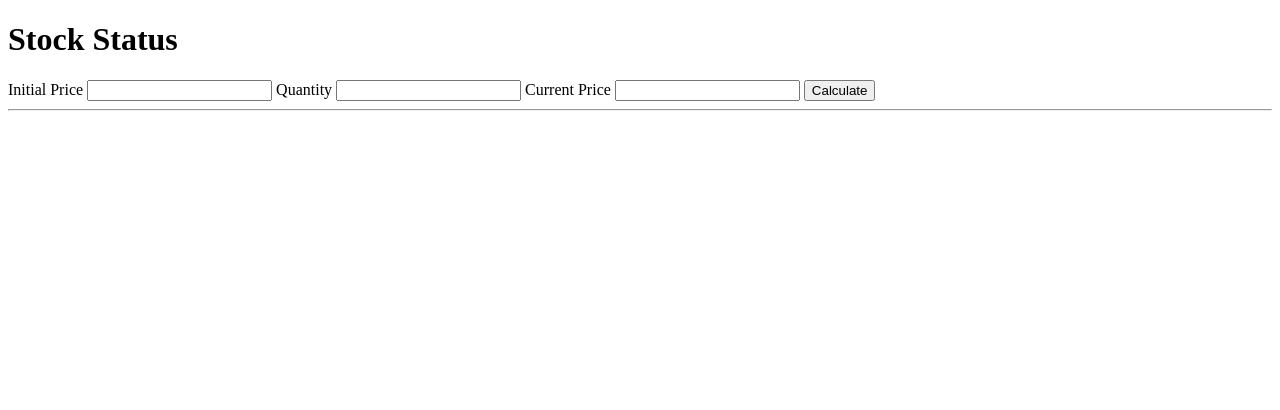
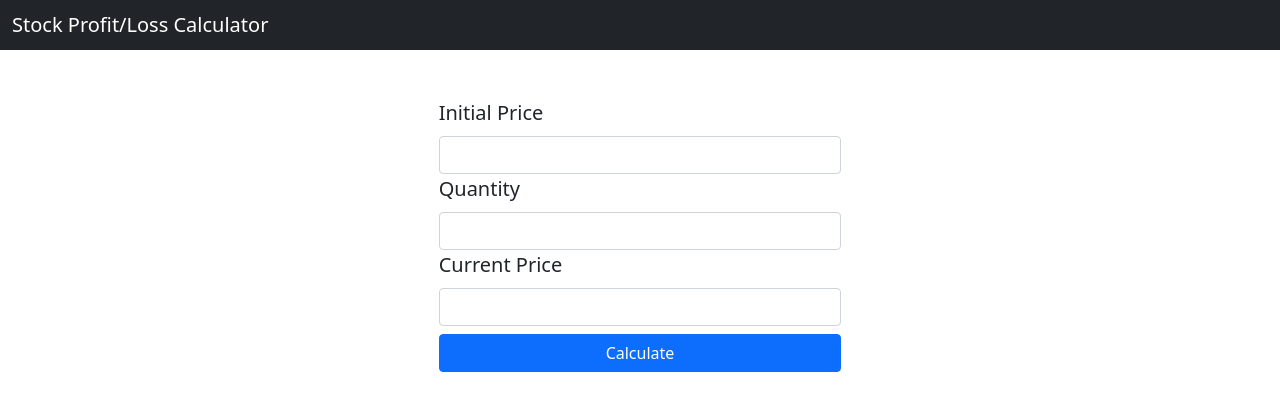
Before and after one commit to sarvjeetrajvansh/sharegrossvalue, a plain HTML site: page index.html in a window 1280 px wide. Drawn offline with nearby package versions, Linux system fonts and the light colour scheme.

Commit message:
Feat : Applied Bootstrap

```diff
--- a/index.html
+++ b/index.html
@@ -4,22 +4,34 @@
     <meta charset="UTF-8">
     <meta http-equiv="X-UA-Compatible" content="IE=edge">
     <meta name="viewport" content="width=device-width, initial-scale=1.0">
+    <!-- CSS only -->
+<link href="https://cdn.jsdelivr.net/npm/bootstrap@5.1.1/dist/css/bootstrap.min.css" rel="stylesheet" integrity="sha384-F3w7mX95PdgyTmZZMECAngseQB83DfGTowi0iMjiWaeVhAn4FJkqJByhZMI3AhiU" crossorigin="anonymous">
     <link rel="stylesheet" href="index.css">
     <title>Share|GrossValue</title>
 </head>
 <body>
+    <nav class="navbar navbar-dark bg-dark">
+        <div class="container-fluid">
+          <span class="navbar-brand mb-0 h1">Stock Profit/Loss Calculator</span>
+        </div>
+      </nav>
 
-    <h1>Stock Status</h1>
 
-    <label for="Input1">Initial Price</label>
-    <input type="number" class="inputs"/>
-    <label for="Input2" >Quantity</label>
-    <input type="number" class="inputs"/>
-    <label for="Input2">Current Price</label>
-    <input type="number" class="inputs"/>
-    <button id="btn-calculate">Calculate</button> <hr>
+    <div class="container  mt-4 pt-4 col-4" >
+    <label for="Input1" class="form-label fs-5">Initial Price</label>
+    <input type="number" class="inputs form-control"/>
+    <label for="Input2" class="form-label fs-5">Quantity</label>
+    <input type="number" class="inputs form-control"/>
+    <label for="Input3" class="form-label fs-5">Current Price</label>
+    <input type="number" class="inputs form-control"/>
+    <button id="btn-calculate" class="btn btn-primary col-12 mt-2">Calculate</button>
     <div id="output"></div>
 
+    </div>
+
+
     <script src="index.js"></script>
+    <!-- JavaScript Bundle with Popper -->
+<script src="https://cdn.jsdelivr.net/npm/bootstrap@5.1.1/dist/js/bootstrap.bundle.min.js" integrity="sha384-/bQdsTh/da6pkI1MST/rWKFNjaCP5gBSY4sEBT38Q/9RBh9AH40zEOg7Hlq2THRZ" crossorigin="anonymous"></script>
 </body>
 </html>
```
